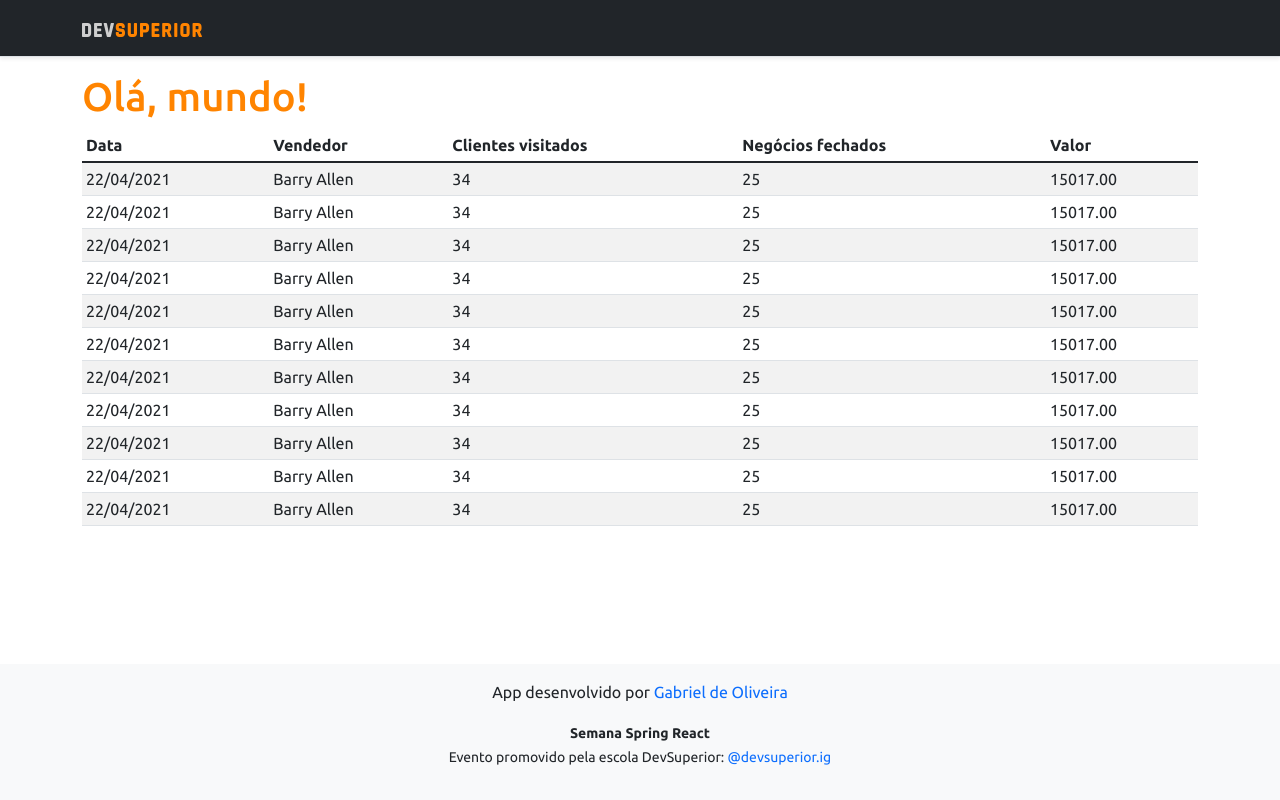
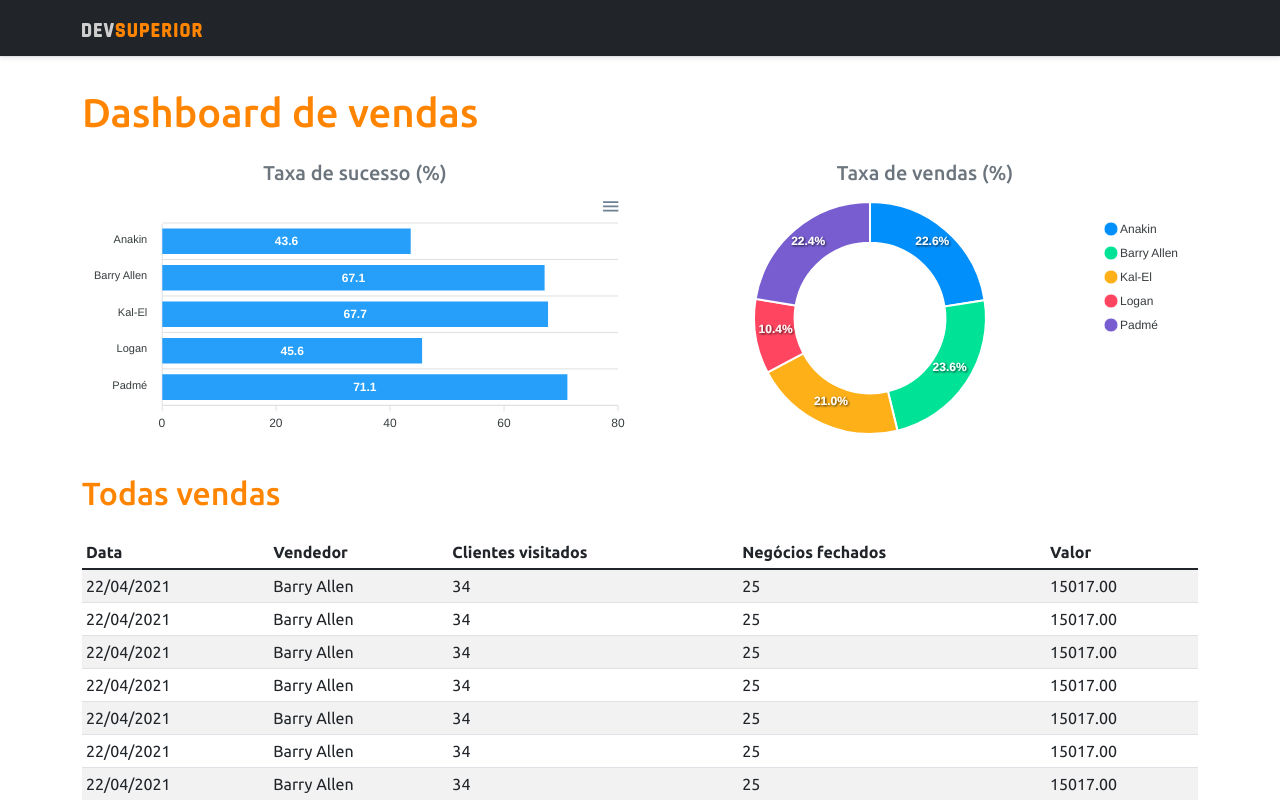
Before and after one commit to gabriel-olv/sds5, a React (Create React App) app in the folder frontend/: page / in a window 1280 px wide. Shown: the top 800 px of the page. Built offline with nearby package versions, Linux system fonts and the light colour scheme.

Commit message:
Static charts

```diff
--- a/frontend/package.json
+++ b/frontend/package.json
@@ -11,8 +11,10 @@
     "@types/node": "^12.0.0",
     "@types/react": "^17.0.0",
     "@types/react-dom": "^17.0.0",
+    "apexcharts": "^3.29.0",
     "bootstrap": "^5.1.3",
     "react": "^17.0.2",
+    "react-apexcharts": "^1.3.9",
     "react-dom": "^17.0.2",
     "react-scripts": "4.0.3",
     "typescript": "^4.1.2",
--- a/frontend/src/App.tsx
+++ b/frontend/src/App.tsx
@@ -1,16 +1,35 @@
+import BarChart from "components/BarChart";
 import DataTable from "components/DataTable";
+import DonutChart from "components/DonutChart";
 import Footer from "components/Footer/inidex";
 import Navbar from "components/Navbar";
 
 const App = () => {
   return (
     <>
-    <Navbar />
-    <div className="container">
-      <h1 className="text-primary">Olá, mundo!</h1>
-      <DataTable />
-    </div>
-    <Footer />
+      <Navbar />
+      <div className="container">
+        <h1 className="text-primary py-3">Dashboard de vendas</h1>
+
+        <div className="row">
+          <div className="col-sm-6">
+            <h5 className="text-center text-secondary">Taxa de sucesso (%)</h5>
+            <BarChart />
+          </div>
+
+          <div className="col-sm-6">
+            <h5 className="text-center text-secondary">Taxa de vendas (%)</h5>
+            <DonutChart />
+          </div>
+        </div>
+
+        <div className="py-3">
+          <h2 className="text-primary">Todas vendas</h2>
+        </div>
+
+        <DataTable />
+      </div>
+      <Footer />
     </>
   );
 }
--- /dev/null
+++ b/frontend/src/components/BarChart/index.tsx
@@ -0,0 +1,34 @@
+import Chart from 'react-apexcharts';
+
+const BarChart = () => {
+
+    const options = {
+        plotOptions: {
+            bar: {
+                horizontal: true,
+            }
+        },
+    };
+
+    const mockData = {
+        labels: {
+            categories: ['Anakin', 'Barry Allen', 'Kal-El', 'Logan', 'Padmé']
+        },
+        series: [
+            {
+                name: "% Sucesso",
+                data: [43.6, 67.1, 67.7, 45.6, 71.1]
+            }
+        ]
+    };
+
+    return (
+        <Chart
+            options={{ ...options, xaxis: mockData.labels }}
+            series={mockData.series}
+            type='bar'
+            height='250' />
+    );
+}
+
+export default BarChart;
--- /dev/null
+++ b/frontend/src/components/DonutChart/index.tsx
@@ -0,0 +1,35 @@
+import Chart from 'react-apexcharts';
+
+const DonutChart = () => {
+
+    const options = {
+        options: {
+            legend: {
+                position: 'right'
+            }
+        },
+        responsive: [{
+            breakpoint: 768,
+            options: {
+                legend: {
+                    position: 'bottom'
+                }
+            }
+        }]
+    };
+
+    const mockData = {
+        series: [477138, 499928, 444867, 220426, 473088],
+        labels: ['Anakin', 'Barry Allen', 'Kal-El', 'Logan', 'Padmé']
+    }
+
+    return (
+        <Chart
+            options={{ ...options, labels: mockData.labels }}
+            series={mockData.series}
+            type='donut'
+            height='250' />
+    );
+}
+
+export default DonutChart;
```
Also changed, not shown: 1 other file (tests, documents, lock files or other folders).
